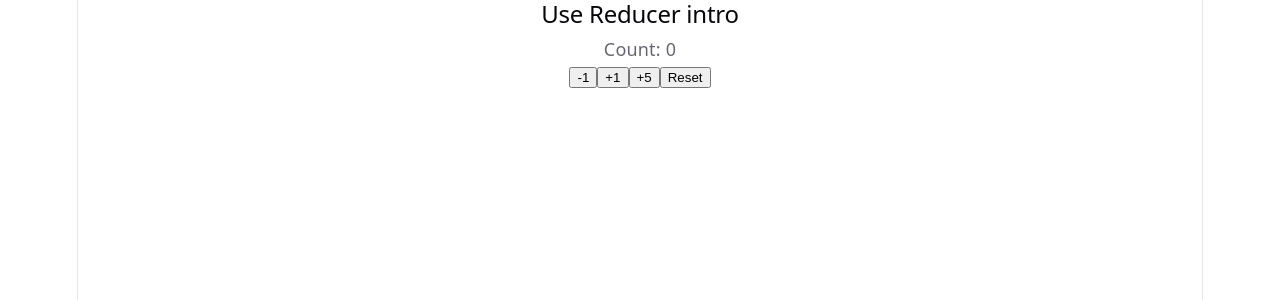
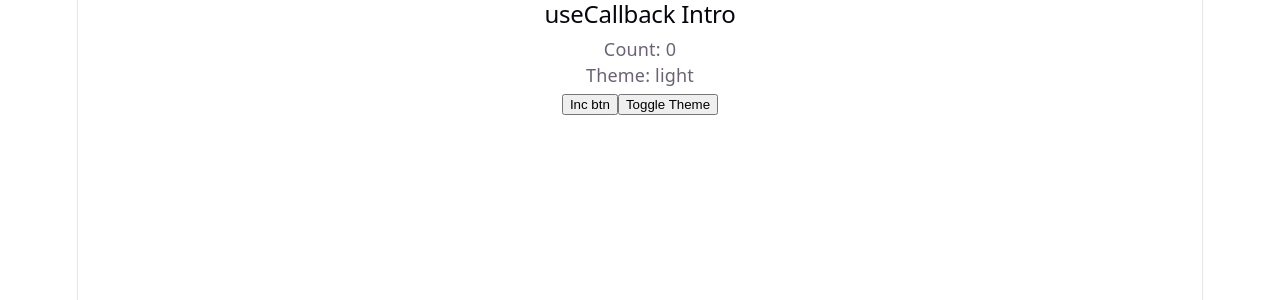
Before and after one commit to nandinirrr2450-source/MERN_Stu_FebMay26_Mys, a React (Vite) app in the folder W10/D2/my-app/: page / in a window 1280 px wide. Shown: the top 300 px of the page. Built offline with nearby package versions, Linux system fonts and the light colour scheme.

Commit message:
added useCallback hook

```diff
--- a/W10/D2/my-app/src/App.jsx
+++ b/W10/D2/my-app/src/App.jsx
@@ -7,6 +7,7 @@
 import {CustomHooksIntro} from './components/p2.jsx'
 import {UserRefIntro} from './components/p3.jsx'
 import {UseReducerIntro} from './components/p4.jsx'
+import {UseCallbackIntro} from './components/p5.jsx'
 
 function App() {
   return(
@@ -14,7 +15,8 @@
         {/* <UseContextIntro/> */}
         {/* <CustomHooksIntro/> */}
         {/* <UserRefIntro/> */}
-        <UseReducerIntro/>
+        {/* <UseReducerIntro/> */}
+        <UseCallbackIntro/>
     </>
   )
 }
```
